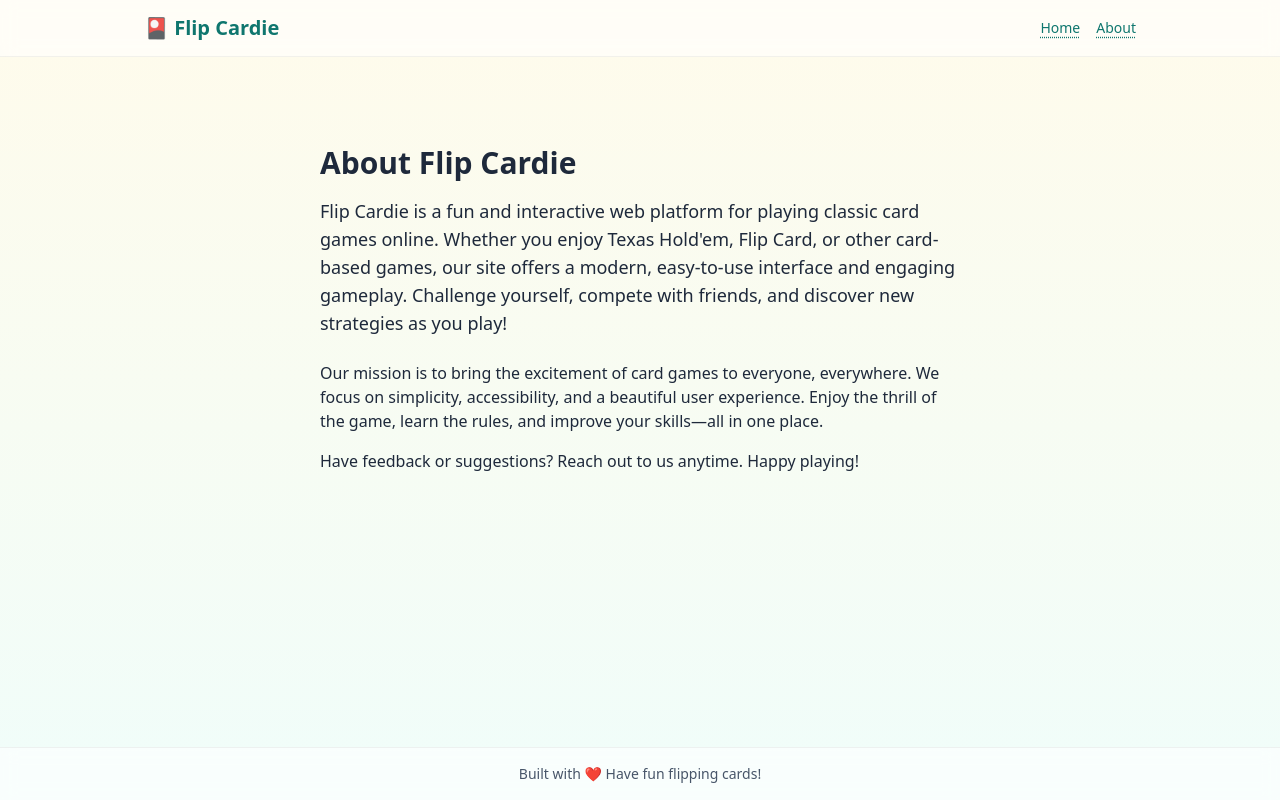
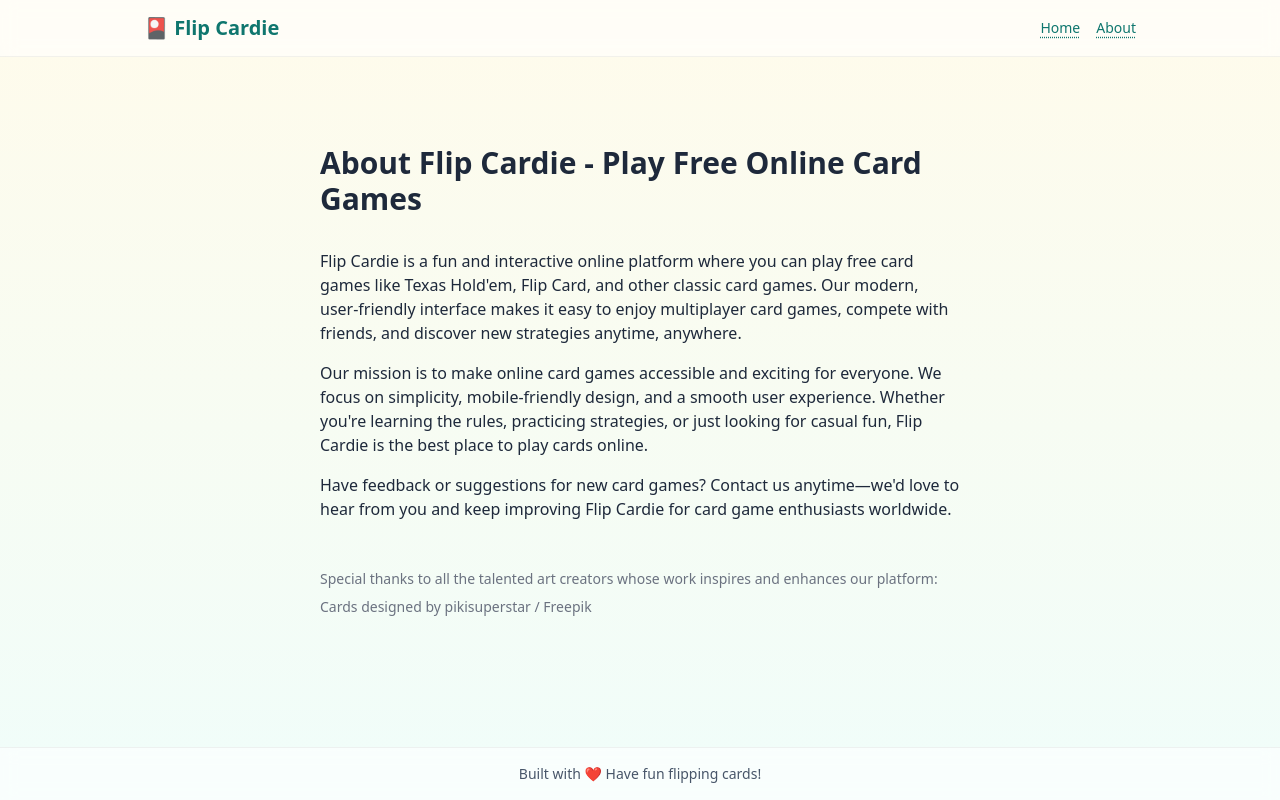
Before and after one commit to yongtao-wang/card-station, a Next.js app: page /about in a window 1280 px wide. Built offline with nearby package versions, Linux system fonts and the light colour scheme.

Commit message:
Updated about page for copyright Improved SEO a little bit

```diff
--- a/app/about/page.tsx
+++ b/app/about/page.tsx
@@ -1,18 +1,25 @@
-import Link from 'next/link'
-
 export default function About() {
   return (
-    <div className="max-w-2xl mx-auto py-16 px-4">
-      <h1 className="text-3xl font-bold mb-4">About Flip Cardie</h1>
-      <p className="text-lg mb-6">
-        Flip Cardie is a fun and interactive web platform for playing classic card games online. Whether you enjoy Texas Hold'em, Flip Card, or other card-based games, our site offers a modern, easy-to-use interface and engaging gameplay. Challenge yourself, compete with friends, and discover new strategies as you play!
+    <div className='max-w-2xl mx-auto py-16 px-4'>
+      <h1 className='text-3xl font-bold mb-8'>About Flip Cardie - Play Free Online Card Games</h1>
+      <p className='my-4'>
+        Flip Cardie is a fun and interactive online platform where you can play free card games like Texas Hold&apos;em, Flip Card, and other classic card games. Our modern, user-friendly interface makes it easy to enjoy multiplayer card games, compete with friends, and discover new strategies anytime, anywhere.
       </p>
-      <p className="mb-4">
-        Our mission is to bring the excitement of card games to everyone, everywhere. We focus on simplicity, accessibility, and a beautiful user experience. Enjoy the thrill of the game, learn the rules, and improve your skills—all in one place.
+      <p className='my-4'>
+        Our mission is to make online card games accessible and exciting for everyone. We focus on simplicity, mobile-friendly design, and a smooth user experience. Whether you&apos;re learning the rules, practicing strategies, or just looking for casual fun, Flip Cardie is the best place to play cards online.
       </p>
       <p>
-        Have feedback or suggestions? Reach out to us anytime. Happy playing!
+        Have feedback or suggestions for new card games? Contact us anytime—we'd love to hear from you and keep improving Flip Cardie for card game enthusiasts worldwide.
       </p>
+      <div className='text-sm text-gray-500 mt-12'>
+        Special thanks to all the talented art creators whose work inspires and
+        enhances our platform:
+        <br />
+        <p className='py-2'>
+          Cards designed by{' '}
+          <a href='http://www.freepik.com'>pikisuperstar / Freepik</a>
+        </p>
+      </div>
     </div>
   )
 }
```
